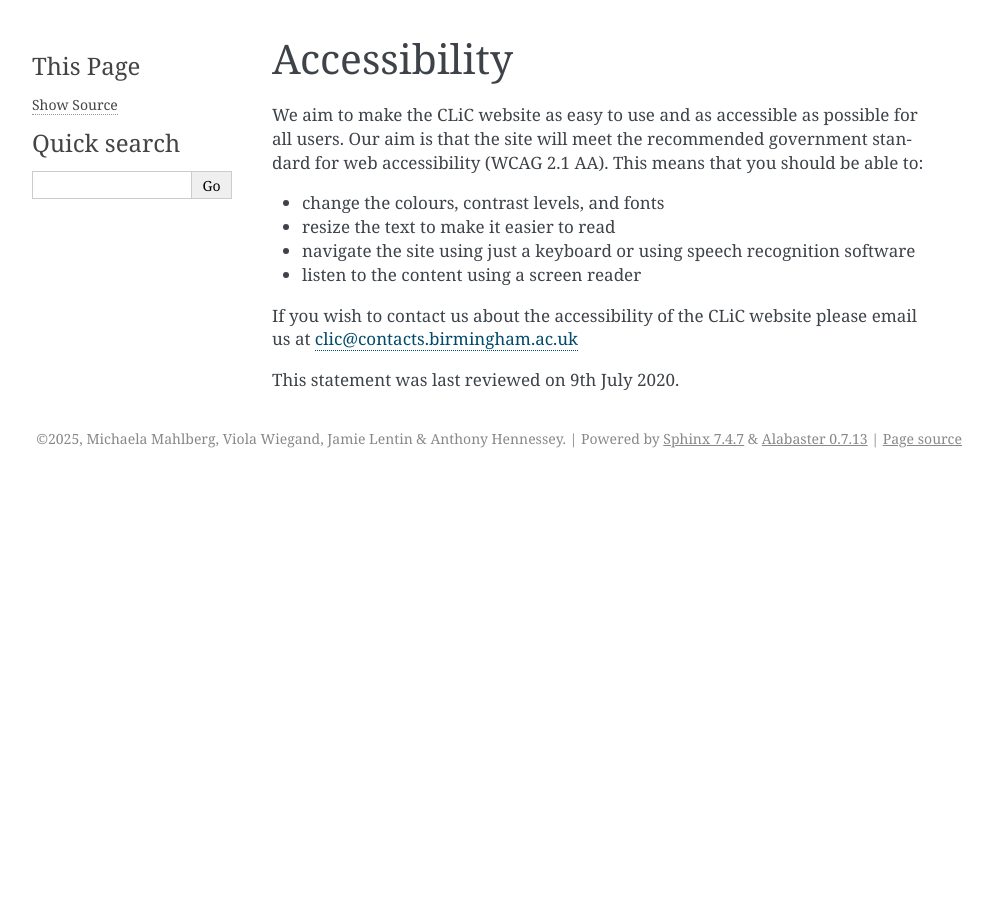
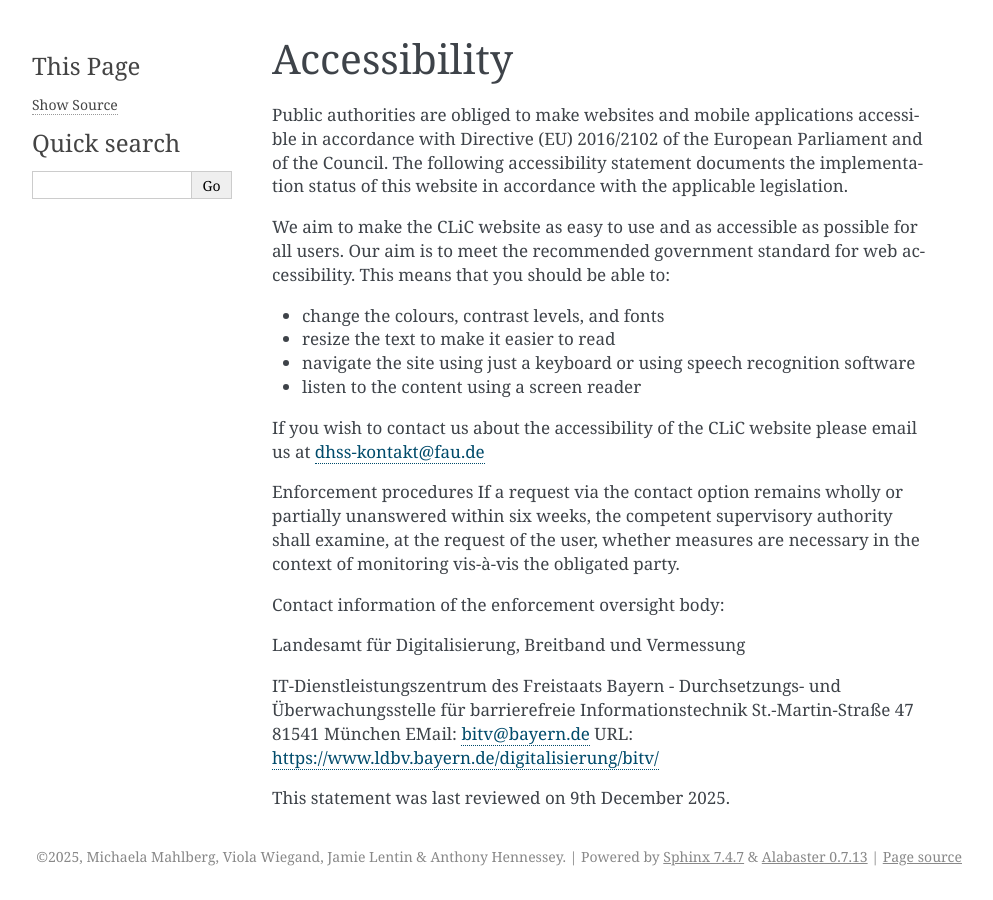
Before and after one commit to mahlberg-lab/clic, a Sphinx documentation site: the page built from docs/policies/accessibility.rst, in a window 1280 px wide. Shown: the whole page, without its empty margins (148-1141 px from the left). Built offline with Sphinx 7.4.7, drawn with Linux system fonts in a browser that asks for light colours; pages that are not in the unit, such as notebooks, are missing from menus; the version number could not be read and is left out.

Commit message:
Update accessibility.rst

```diff
--- a/docs/policies/accessibility.rst
+++ b/docs/policies/accessibility.rst
@@ -1,13 +1,28 @@
 Accessibility
 =============
 
-We aim to make the CLiC website as easy to use and as accessible as possible for all users. Our aim is that the site will meet the recommended government standard for web accessibility (WCAG 2.1 AA). This means that you should be able to:
+Public authorities are obliged to make websites and mobile applications accessible in accordance with Directive (EU) 2016/2102 of the European Parliament and of the Council. The following accessibility statement documents the implementation status of this website in accordance with the applicable legislation.
+
+We aim to make the CLiC website as easy to use and as accessible as possible for all users. Our aim is to meet the recommended government standard for web accessibility. This means that you should be able to:
 
 * change the colours, contrast levels, and fonts
 * resize the text to make it easier to read
 * navigate the site using just a keyboard or using speech recognition software
 * listen to the content using a screen reader
 
-If you wish to contact us about the accessibility of the CLiC website please email us at clic@contacts.birmingham.ac.uk
+If you wish to contact us about the accessibility of the CLiC website please email us at dhss-kontakt@fau.de
 
-This statement was last reviewed on 9th July 2020.
+Enforcement procedures
+If a request via the contact option remains wholly or partially unanswered within six weeks, the competent supervisory authority shall examine, at the request of the user, whether measures are necessary in the context of monitoring vis-à-vis the obligated party.
+
+Contact information of the enforcement oversight body:
+
+Landesamt für Digitalisierung, Breitband und Vermessung
+
+IT-Dienstleistungszentrum des Freistaats Bayern - Durchsetzungs- und Überwachungsstelle für barrierefreie Informationstechnik
+St.-Martin-Straße 47
+81541 München
+EMail: bitv@bayern.de
+URL: https://www.ldbv.bayern.de/digitalisierung/bitv/
+
+This statement was last reviewed on 9th December 2025.
```
